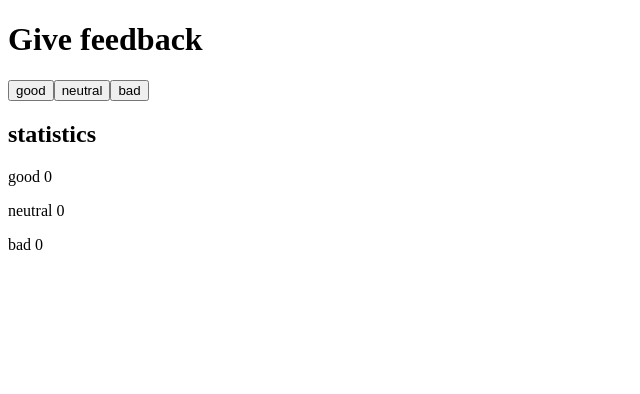
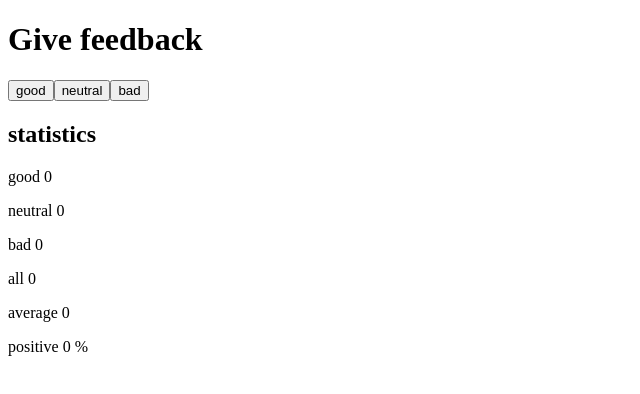
Before and after one commit to davidiglesiasgomez/fullstack-open, a React (Create React App) app in the folder part1/unicafe/: page / in a window 1280 px wide. Shown: the top 394 px of the page, without its empty margins (0-640 px from the left). Built offline with nearby package versions, Linux system fonts and the light colour scheme; the HTML template or start-up script is replaced by a standard one.

Commit message:
Part1 - unicafe - step2

```diff
--- a/part1/unicafe/src/App.js
+++ b/part1/unicafe/src/App.js
@@ -30,6 +30,20 @@ const App = () => {
     setBad(bad + 1)
   }
 
+  const calculateAll = () => {
+    return good + neutral + bad
+  }
+
+  const calculateAverage = () => {
+    if ( calculateAll() === 0 ) return 0
+    return ( good - bad ) / calculateAll()
+  }
+
+  const calculatePositive = () => {
+    if ( calculateAll() === 0 ) return 0 + ' %'
+    return ( good * 100 / calculateAll() ) + ' %'
+  }
+
   return (
     <div>
       <h1>Give feedback</h1>
@@ -40,6 +54,9 @@ const App = () => {
       <Statistic value={good} text="good" />
       <Statistic value={neutral} text="neutral" />
       <Statistic value={bad} text="bad" />
+      <Statistic value={(calculateAll())} text="all" />
+      <Statistic value={(calculateAverage())} text="average" />
+      <Statistic value={(calculatePositive())} text="positive" />
     </div>
   )
 }
```
